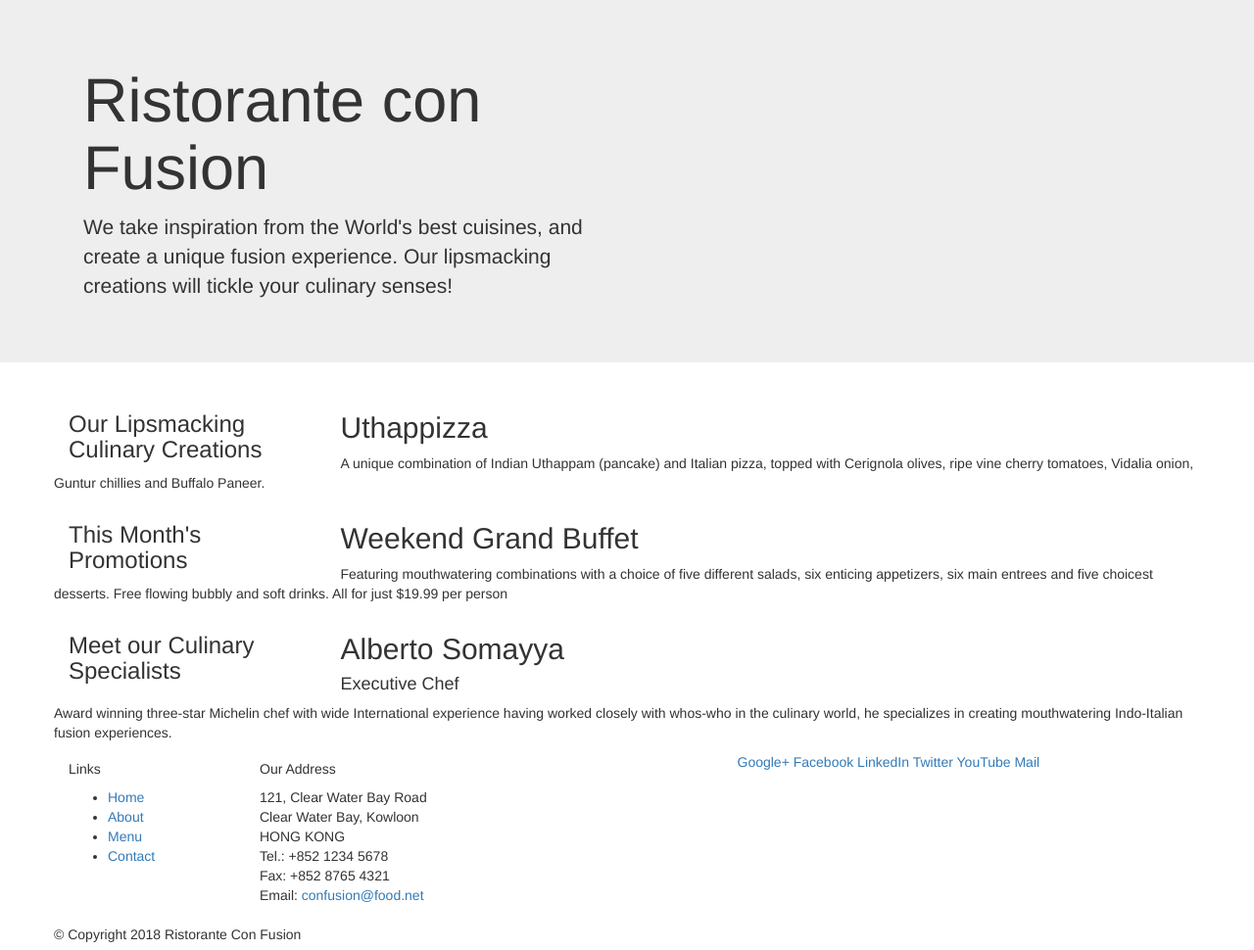
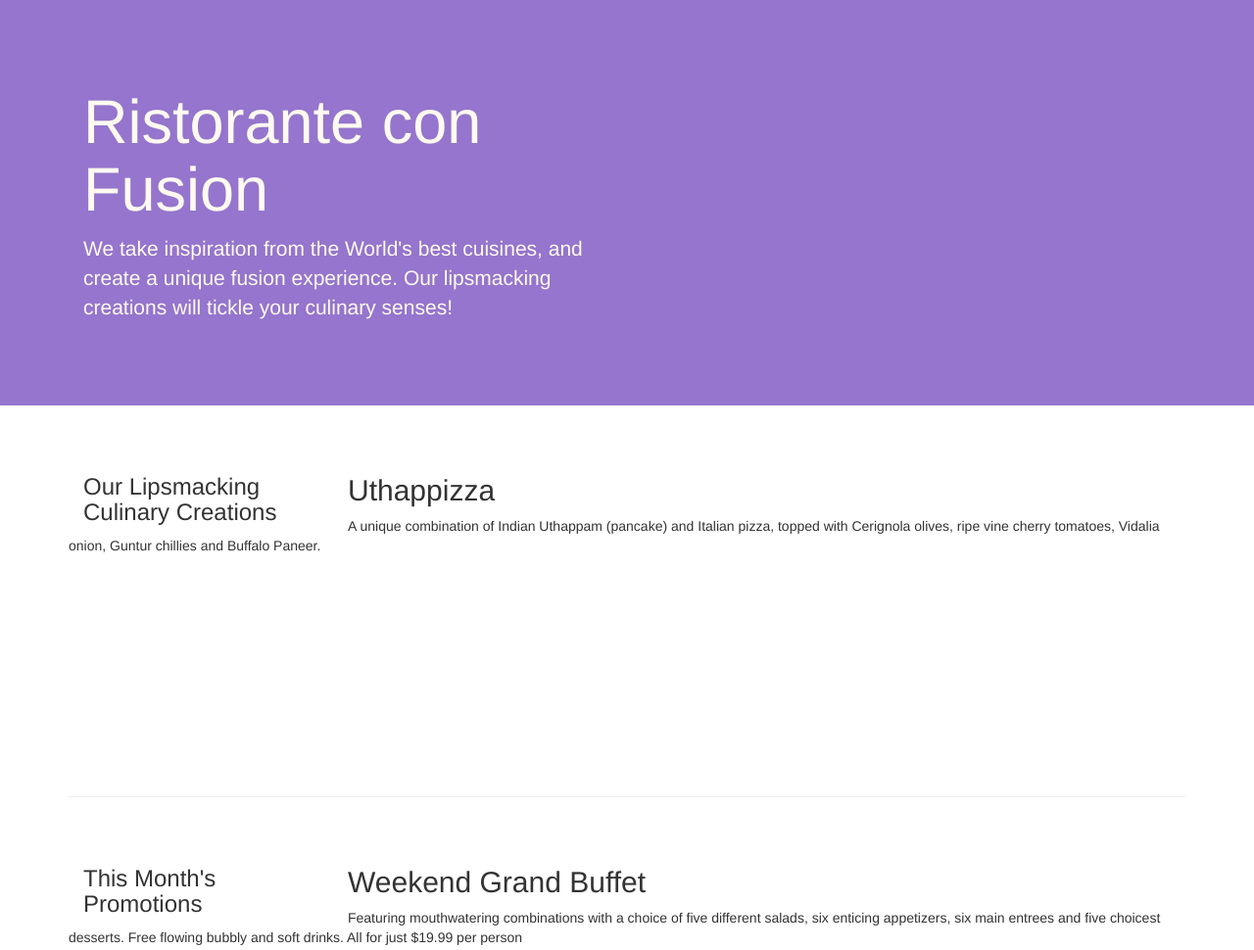
Before and after one commit to De9-ai/boot, a plain HTML site: page index.html in a window 1280 px wide. Shown: the top 970 px of the page at 98% size. Drawn offline with nearby package versions, Linux system fonts and the light colour scheme.

Commit message:
bootstrap part 2

```diff
--- /dev/null
+++ b/css/styles.css
@@ -0,0 +1,27 @@
+.row-header{
+    margin: 0px auto;
+    padding: 0px auto;
+}
+
+.row-content{
+    margin:0px auto;
+    padding: 50px 0px 50px 0px;
+    border-bottom:1px ridge;
+    min-height:400px;
+}
+.footer{
+    background-color: #d1c4e9;
+    margin: 0px auto;
+    padding: 20px 0px 20px 0px;
+}
+.jumbotron{
+    padding: 70px 30px 70px 30px;
+    margin: 0px auto;
+    background-color: #9575cd;
+    color:floralwhite;
+}
+.address{
+    font-size:80%;
+    margin:0px;
+    columns: #0f0f0f;
+}
--- a/index.html
+++ b/index.html
@@ -6,6 +6,7 @@
     <meta name="viewport" content="width=device-width initial-scale=1">
     <meta http-equiv="x-ua-compatible" content="ie=edge">
     <link rel="stylesheet" href="node_modules/bootstrap/dist/css/bootstrap.min.css">
+    <link rel="stylesheet" href="css/styles.css">
 
     <title>Ristorante Con Fusion</title>
 </head>
@@ -14,8 +15,8 @@
 
     <header class="jumbotron">
         <div class="container">
-            <div class="col-12 col-sm-6">
-                <div>
+            <div class="row row-header">
+                <div class="col-12 col-sm-6">
                     <h1>Ristorante con Fusion</h1>
                     <p>We take inspiration from the World's best cuisines, and create a unique fusion experience. Our lipsmacking creations will tickle your culinary senses!</p>
                 </div>
@@ -26,7 +27,7 @@
     </header>
 
     <div class="container">
-        <div class="row">
+        <div class="row row-content align-items-center">
             <div class="col-12 col-sm-4 order-sm-last col-md-3">
                 <h3>Our Lipsmacking Culinary Creations</h3>
             </div>
@@ -37,7 +38,7 @@
         </div>
 
 
-        <div class="row">
+        <div class="row row-content align-items-center">
             <div class="col-12 col-sm-4 col-md-3">
                 <h3>This Month's Promotions</h3>
             </div>
@@ -47,7 +48,7 @@
             </div>
         </div>
 
-        <div class="row">
+        <div class="row row-content align-items-center">
             <div class="col-12 col-sm-4 order-sm-last col-md-3">
                 <h3>Meet our Culinary Specialists</h3>
             </div>
@@ -59,12 +60,12 @@
         </div>
     </div>
 
-    <footer>
+    <footer class="footer">
         <div class="container">
             <div class="row">
                 <div class="col-4 offset-1 col-sm-2">
                     <h5>Links</h5>
-                    <ul>
+                    <ul class="list-unstyled">
                         <li><a href="#">Home</a></li>
                         <li><a href="#">About</a></li>
                         <li><a href="#">Menu</a></li>
@@ -82,8 +83,8 @@
 		              Email: <a href="mailto:confusion@food.net">confusion@food.net</a>
 		           </address>
                 </div>
-                <div class="col-12 col-sm-4">
-                    <div>
+                <div class="col-12 col-sm-4 align-self-center">
+                    <div class="text-center">
                         <a href="http://google.com/+">Google+</a>
                         <a href="http://www.facebook.com/profile.php?id=">Facebook</a>
                         <a href="http://www.linkedin.com/in/">LinkedIn</a>
@@ -93,7 +94,7 @@
                     </div>
                 </div>
            </div>
-           <div class="row">
+           <div class="row justify-content-center">
                 <div class="col-auto">
                     <p>© Copyright 2018 Ristorante Con Fusion</p>
                 </div>
```
